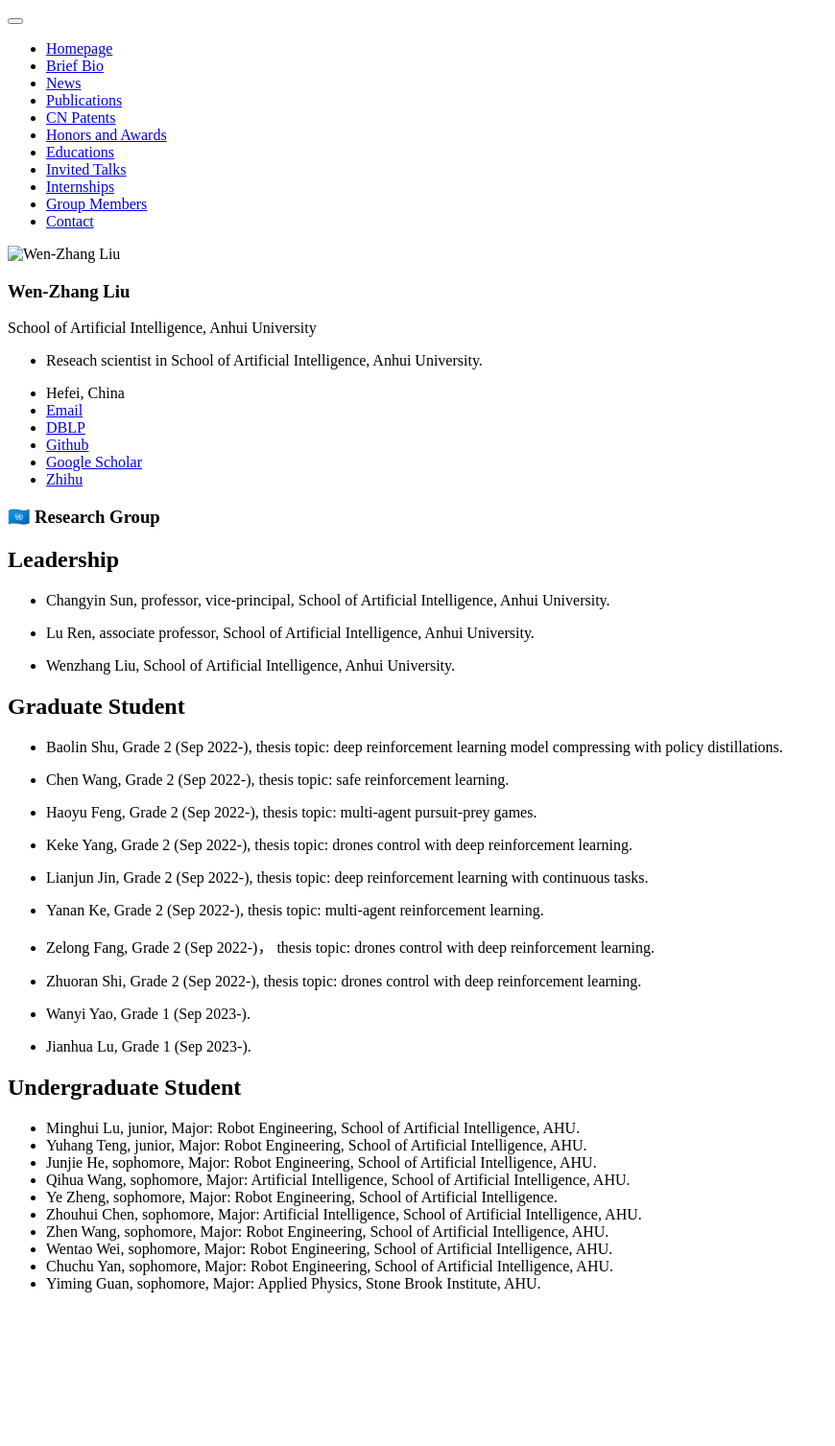
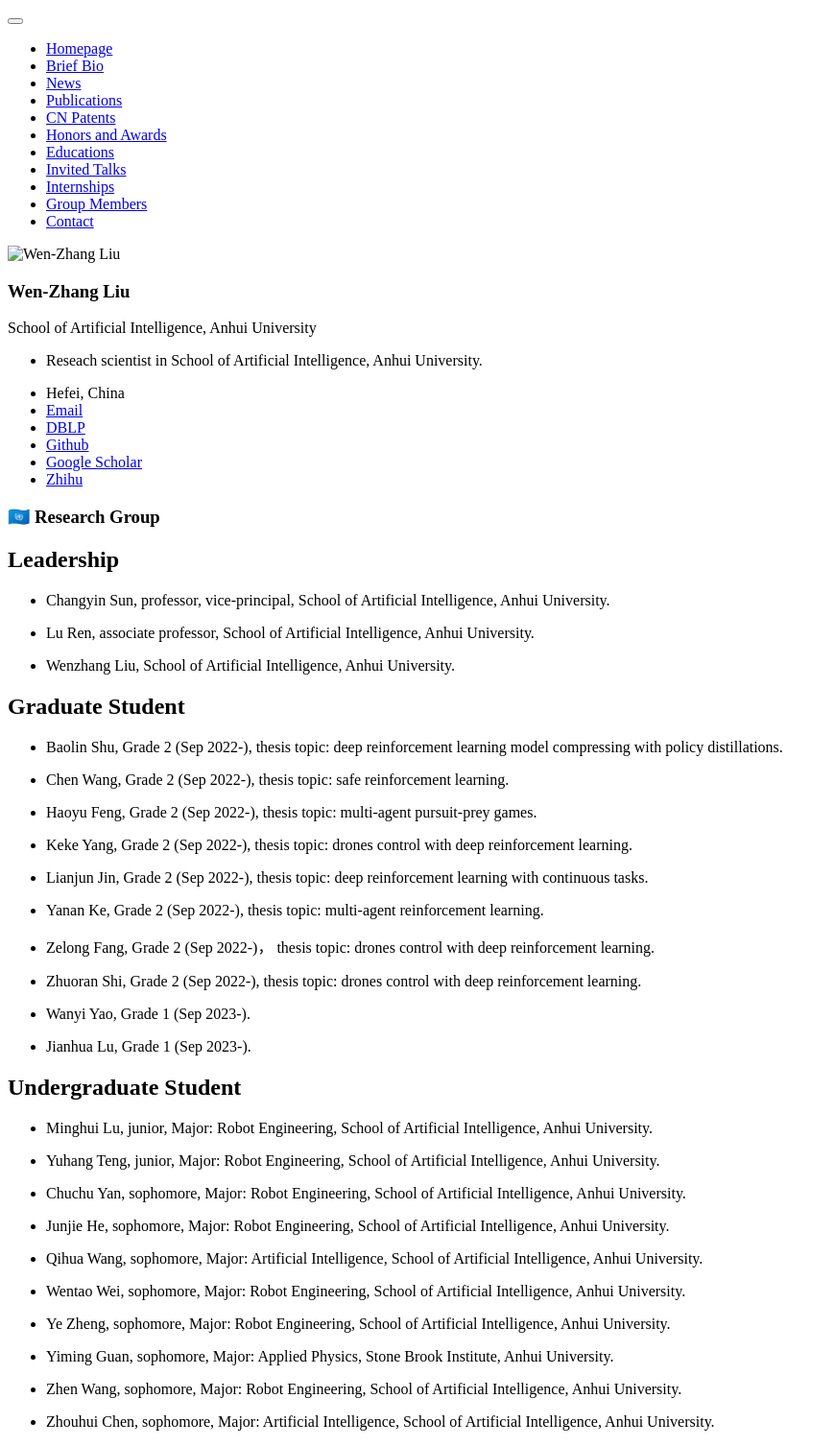
Before and after one commit to wenzhangliu/wenzhangliu.github.io, a Jekyll site: the page built from _pages/sources/group_members.md, in a window 1280 px wide. Shown: the whole page at 96% size, without its empty margins (0-870 px from the left). Built offline with Jekyll 4.4.1, drawn with Linux system fonts in a browser that asks for light colours; our own code applies the rules of GitHub Pages for plain Markdown files; before the commit the page ends 1363 px from its top, so only the background shows below that.

Commit message:
update group memory

```diff
--- a/_pages/sources/group_members.md
+++ b/_pages/sources/group_members.md
@@ -34,13 +34,22 @@
 
 <!-- From freshman, sophomore, junior, to senior. -->
 
-- Minghui Lu, junior, Major: Robot Engineering, School of Artificial Intelligence, AHU.
-- Yuhang Teng, junior, Major: Robot Engineering, School of Artificial Intelligence, AHU.
-- Junjie He, sophomore, Major: Robot Engineering, School of Artificial Intelligence, AHU.
-- Qihua Wang, sophomore, Major: Artificial Intelligence, School of Artificial Intelligence, AHU.
-- Ye Zheng, sophomore, Major: Robot Engineering, School of Artificial Intelligence.
-- Zhouhui Chen, sophomore, Major: Artificial Intelligence, School of Artificial Intelligence, AHU.
-- Zhen Wang, sophomore, Major: Robot Engineering, School of Artificial Intelligence, AHU.
-- Wentao Wei, sophomore, Major: Robot Engineering, School of Artificial Intelligence, AHU.
-- Chuchu Yan, sophomore, Major: Robot Engineering, School of Artificial Intelligence, AHU.
-- Yiming Guan, sophomore, Major: Applied Physics, Stone Brook Institute, AHU.
+- Minghui Lu, junior, Major: Robot Engineering, School of Artificial Intelligence, Anhui University.
+
+- Yuhang Teng, junior, Major: Robot Engineering, School of Artificial Intelligence, Anhui University.
+
+- Chuchu Yan, sophomore, Major: Robot Engineering, School of Artificial Intelligence, Anhui University.
+
+- Junjie He, sophomore, Major: Robot Engineering, School of Artificial Intelligence, Anhui University.
+
+- Qihua Wang, sophomore, Major: Artificial Intelligence, School of Artificial Intelligence, Anhui University.
+
+- Wentao Wei, sophomore, Major: Robot Engineering, School of Artificial Intelligence, Anhui University.
+
+- Ye Zheng, sophomore, Major: Robot Engineering, School of Artificial Intelligence, Anhui University.
+
+- Yiming Guan, sophomore, Major: Applied Physics, Stone Brook Institute, Anhui University.
+
+- Zhen Wang, sophomore, Major: Robot Engineering, School of Artificial Intelligence, Anhui University.
+
+- Zhouhui Chen, sophomore, Major: Artificial Intelligence, School of Artificial Intelligence, Anhui University.
```
